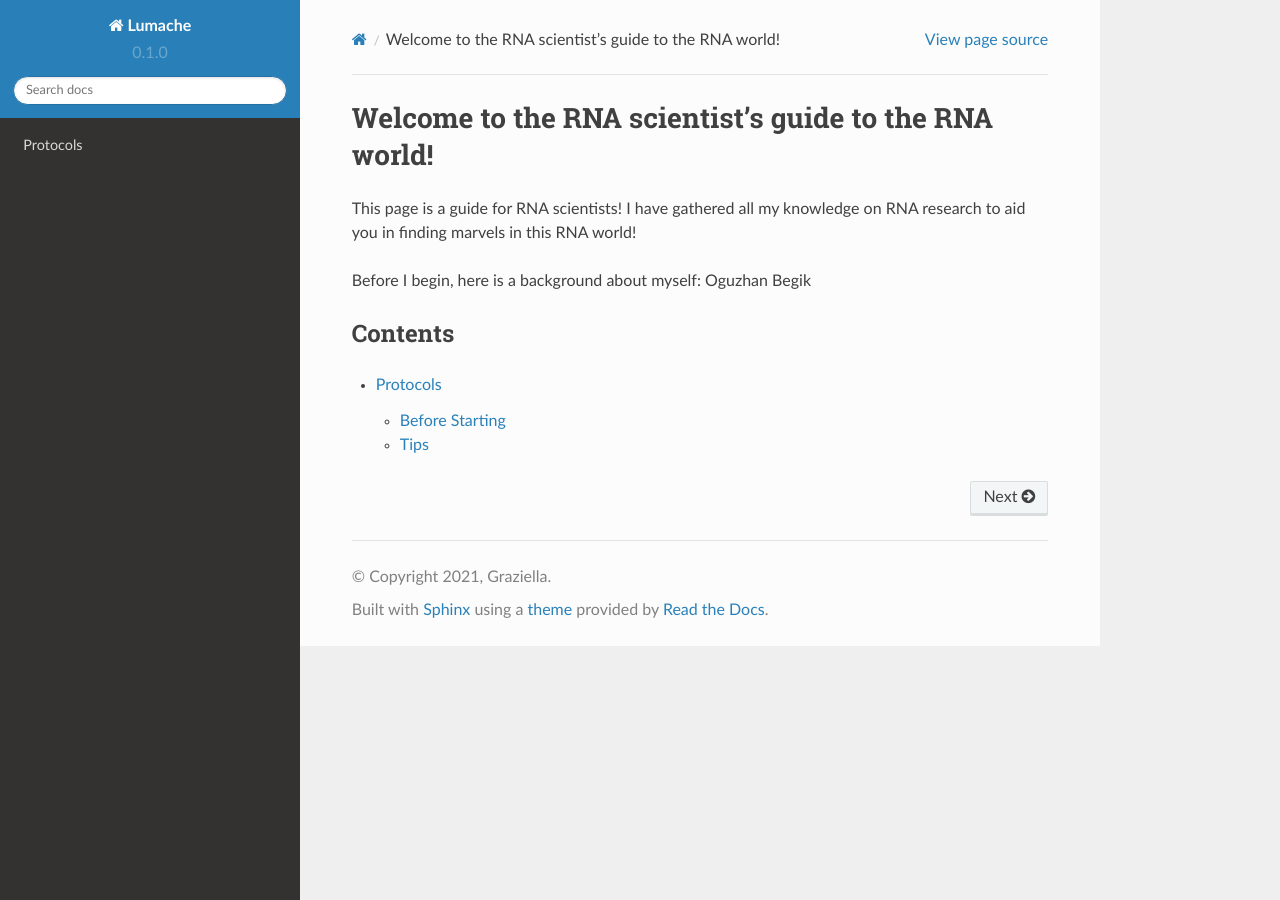
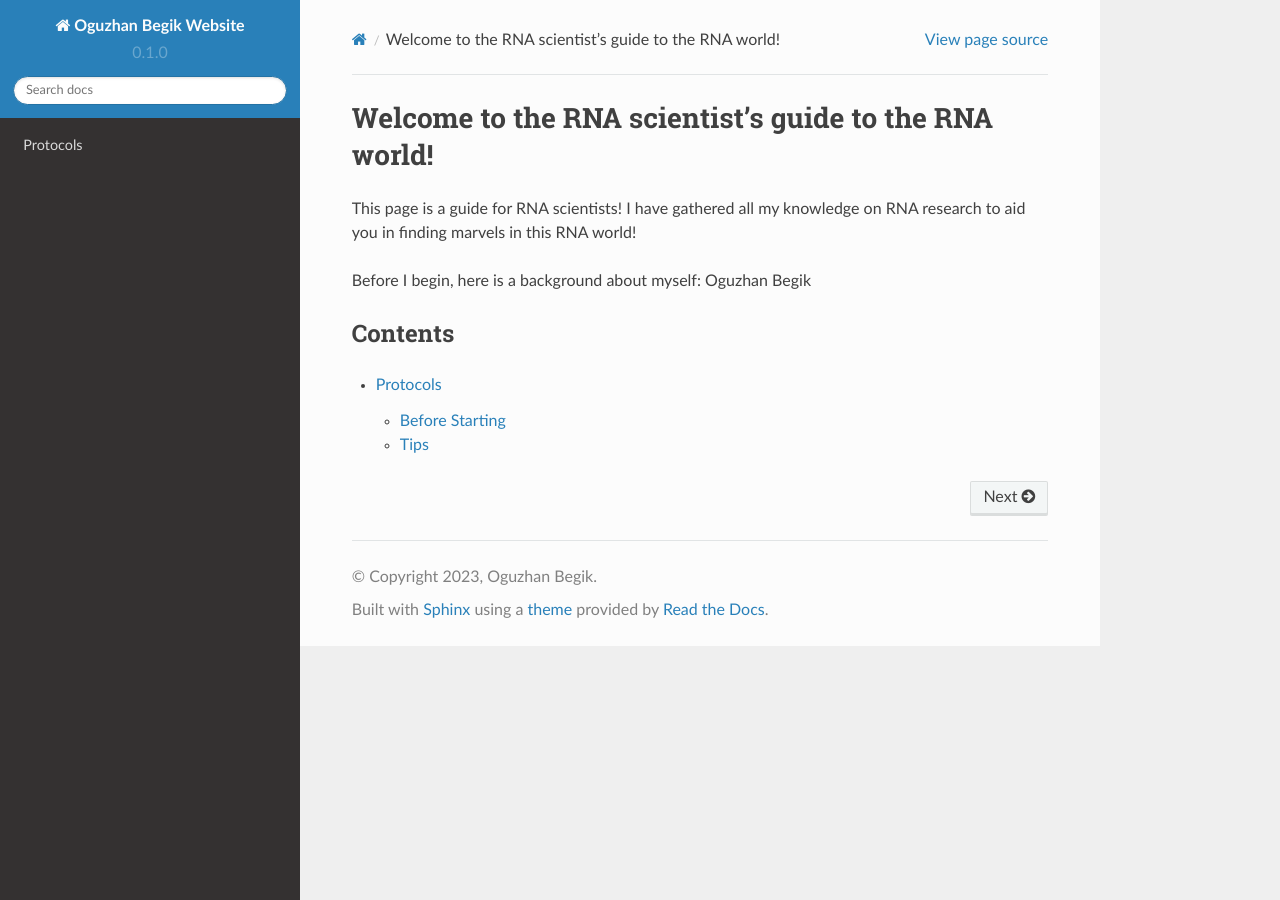
Before and after one commit to obegik/website_readdocs, a Sphinx documentation site: the page built from docs/source/index.rst, in a window 1280 px wide. Built offline with Sphinx 7.4.7 and the Read the Docs theme 2.0.0, drawn with Linux system fonts in a browser that asks for light colours.

Commit message:
Update conf.py

```diff
--- a/docs/source/conf.py
+++ b/docs/source/conf.py
@@ -2,9 +2,9 @@
 
 # -- Project information
 
-project = 'Lumache'
-copyright = '2021, Graziella'
-author = 'Graziella'
+project = 'Oguzhan Begik Website'
+copyright = '2023, Oguzhan Begik'
+author = 'Oguzhan Begik'
 
 release = '0.1'
 version = '0.1.0'
```
